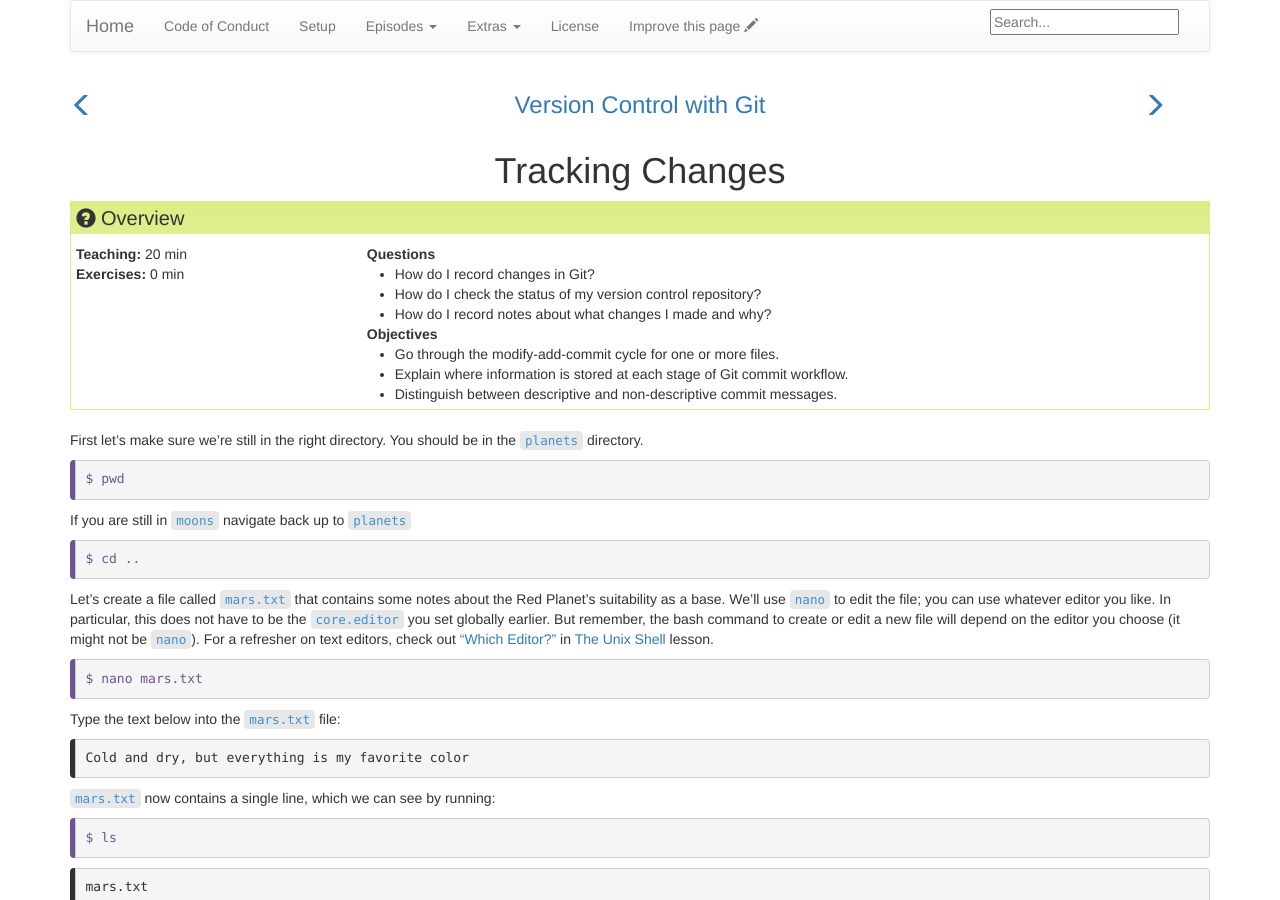
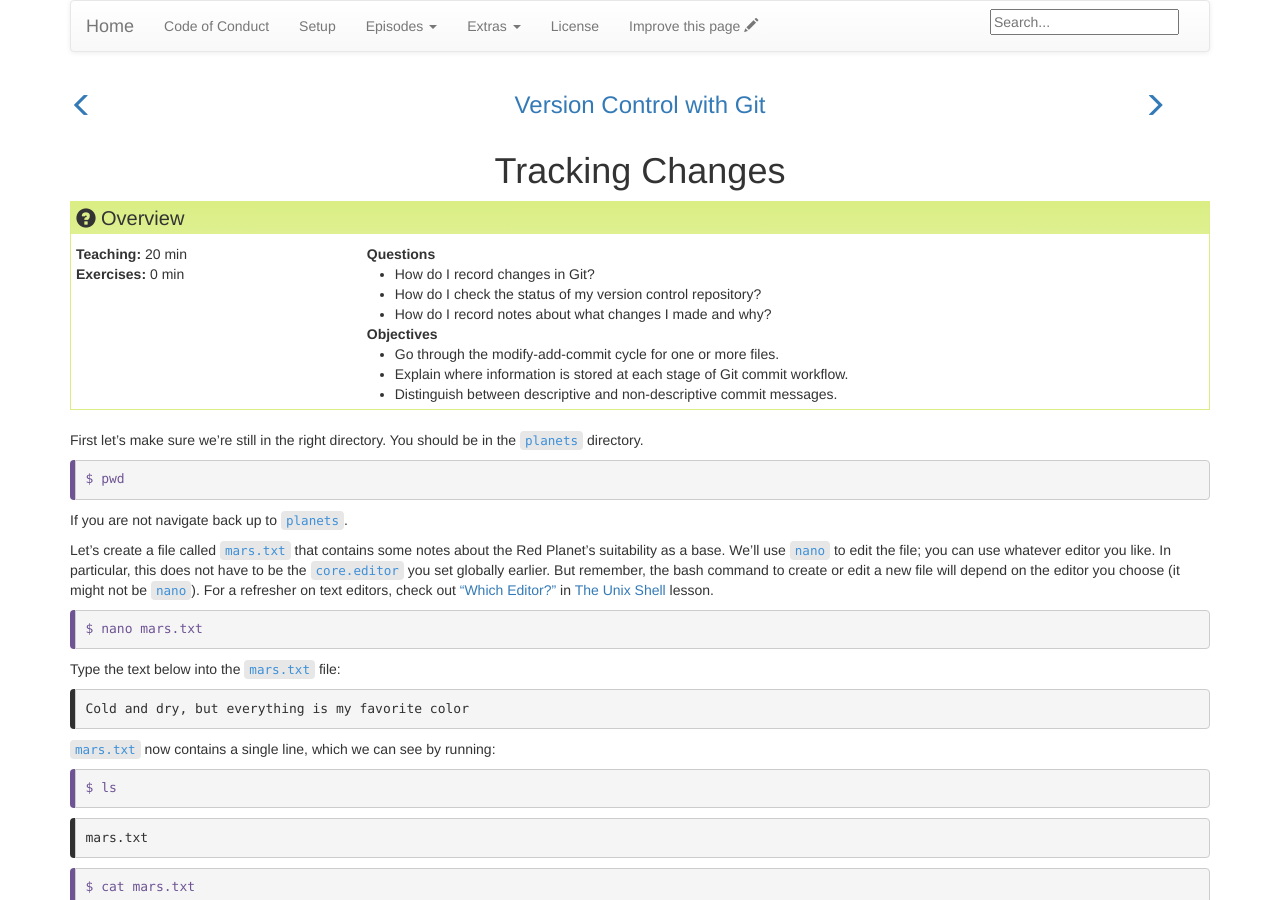
Before and after one commit to adgdt/git-novice-gitlab, a Jekyll site: the page built from _episodes/04-changes.md, in a window 1280 px wide and 900 px high. Built offline with Jekyll 4.4.1, drawn with Linux system fonts in a browser that asks for light colours.

```diff
--- a/_episodes/04-changes.md
+++ b/_episodes/04-changes.md
@@ -26,12 +26,7 @@ $ pwd
 ~~~
 {: .bash}
 
-If you are still in `moons` navigate back up to `planets`
-
-~~~
-$ cd ..
-~~~
-{: .bash}
+If you are not navigate back up to `planets`.
 
 Let's create a file called `mars.txt` that contains some notes
 about the Red Planet's suitability as a base.
```
Also changed, not shown: _episodes/02-setup.md (+1 -2 lines), _episodes/07-github.md (+1 -1 lines).
